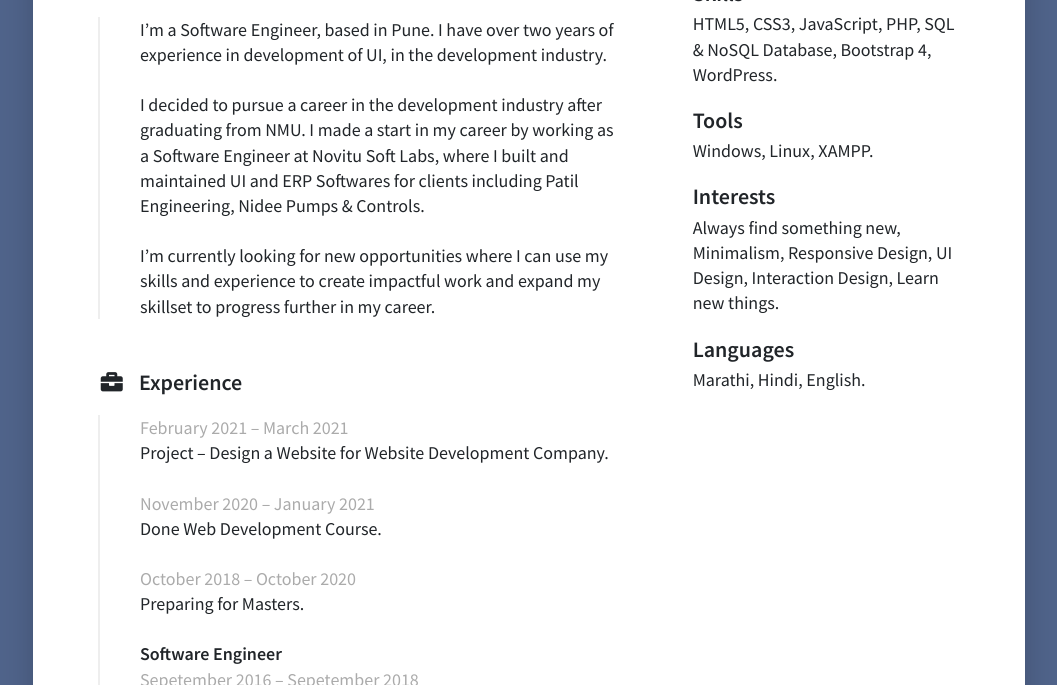
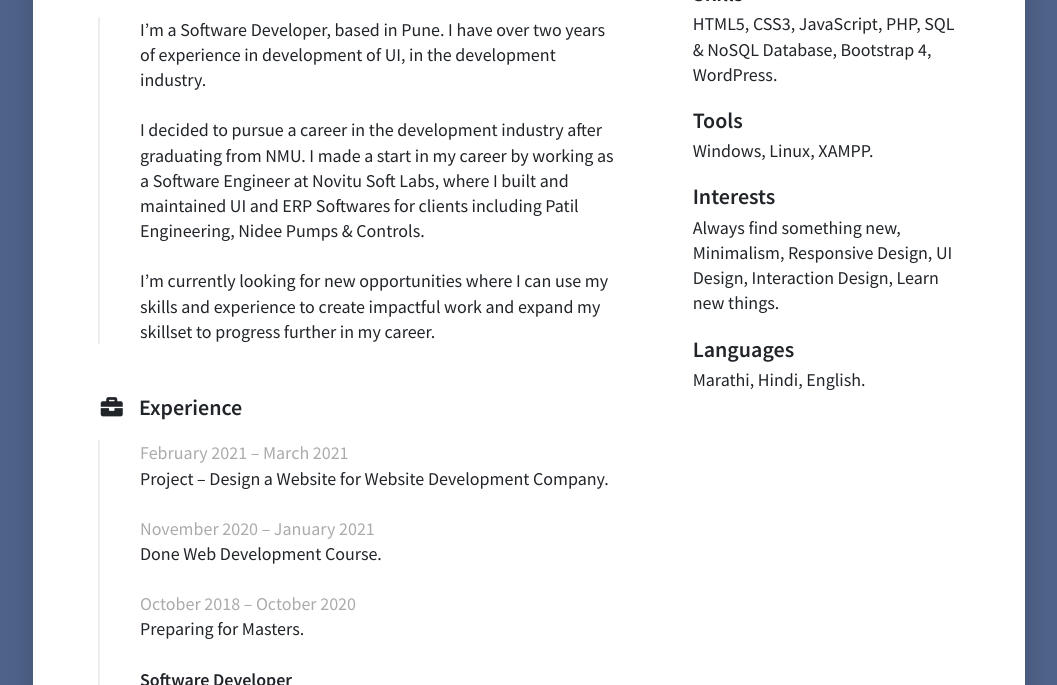
Before and after one commit to sayali626/SayaliC-Profile, a plain HTML site: page index.html in a window 1280 px wide. Shown: the part 267-952 px from the top of the page, without its empty margins (111-1168 px from the left). Drawn offline with nearby package versions, Linux system fonts and the light colour scheme; some packages are replaced by stand-ins of ours; a script that the page names is missing.

Commit message:
Update index.html

```diff
--- a/index.html
+++ b/index.html
@@ -32,7 +32,7 @@
 <h2 class="cv-section-title"><i class="fas fa-user fa-fw"></i> Profile</h2>
 	<div class="cv-section-wrapper">
 	<p class="cv-section-description">
-		I’m a Software Engineer, based in Pune. I have over two years of experience in development of UI,
+		I’m a Software Developer, based in Pune. I have over two years of experience in development of UI,
 		in the development industry. <br><br> I decided to pursue a career in the development industry after graduating from NMU.
 		I made a start in my career by working as a Software Engineer at Novitu Soft Labs, where I built and maintained UI and
 		ERP Softwares for clients including Patil Engineering, Nidee Pumps & Controls.<br><br>
@@ -61,7 +61,7 @@
 	<p class="cv-section-description">Preparing for Masters.</p>
 </div>
 <div class="cv-section-experience">
-	<p class="cv-section-role">Software Engineer</p>
+	<p class="cv-section-role">Software Developer</p>
 	<p class="cv-section-period">Sepetember 2016 – Sepetember 2018</p>
 	<p class="cv-section-description">Web design and development, developing ERP Application(Invoices).</p>
 </div>
```
